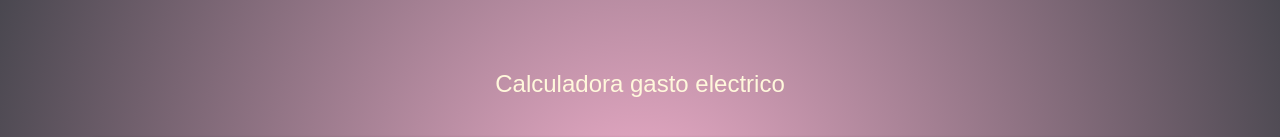
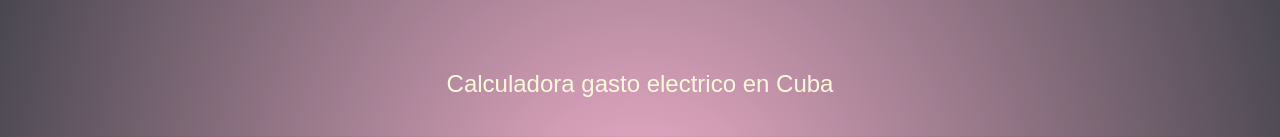
Before and after one commit to alianmc1988/MiFactura, a plain HTML site: page index.html in a window 1280 px wide. Shown: the part 186-323 px from the top of the page. Drawn offline with Linux system fonts and the light colour scheme.

Commit message:
more commits

```diff
--- a/index.html
+++ b/index.html
@@ -11,6 +11,7 @@
 </head>
 <body>
 <header>
+<!-- navbar -->
     <nav class="navbar navbar-expand-md navbar-light bg-light">
         <a href="#" class="navbar-brand">MiFactura</a>
         <button type="button" class="navbar-toggler" data-toggle="collapse" data-target="#navbarCollapse">
@@ -30,7 +31,7 @@
 </header>
 <section class="container main">
 <div class="container name-app tx-center">
-    <h1> Calculadora gasto electrico</h1>
+    <h1> Calculadora gasto electrico en Cuba</h1>
 </div>
 
         <div class="main-wrapper">
@@ -62,7 +63,7 @@
                             </div>
                         </div>
                     </form>
-
+                   <!-- Listas dinamicas de consumo gasto e importe -->
                     <div class="tabla d-flex">
                         <div class="deslose-wrapper">
                             consum
@@ -83,7 +84,7 @@
                             </div>
 
                     </div>
-
+                    <!-- Labels para cantidades -->
                     <div class="container">
                         <div class="consumoInfo d-sm-block d-md-flex">
                             <label for="" id="resultconsumidos"> <b>KW consumidos: </b>  </label><br>
```
Also changed, not shown: script.js (+8 -4 lines).
